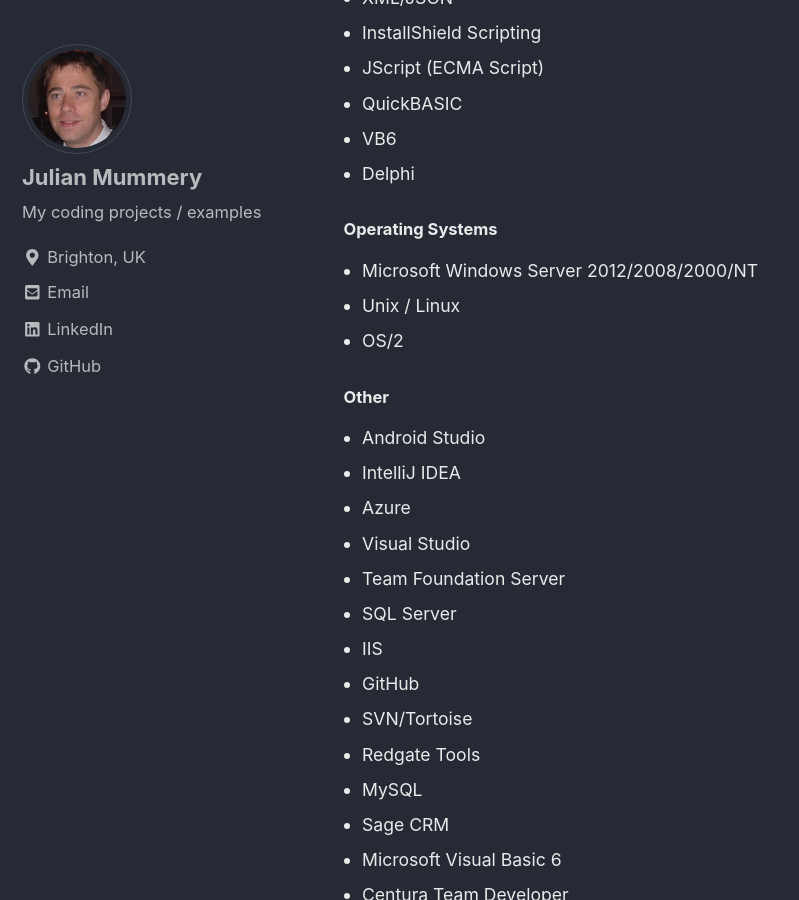
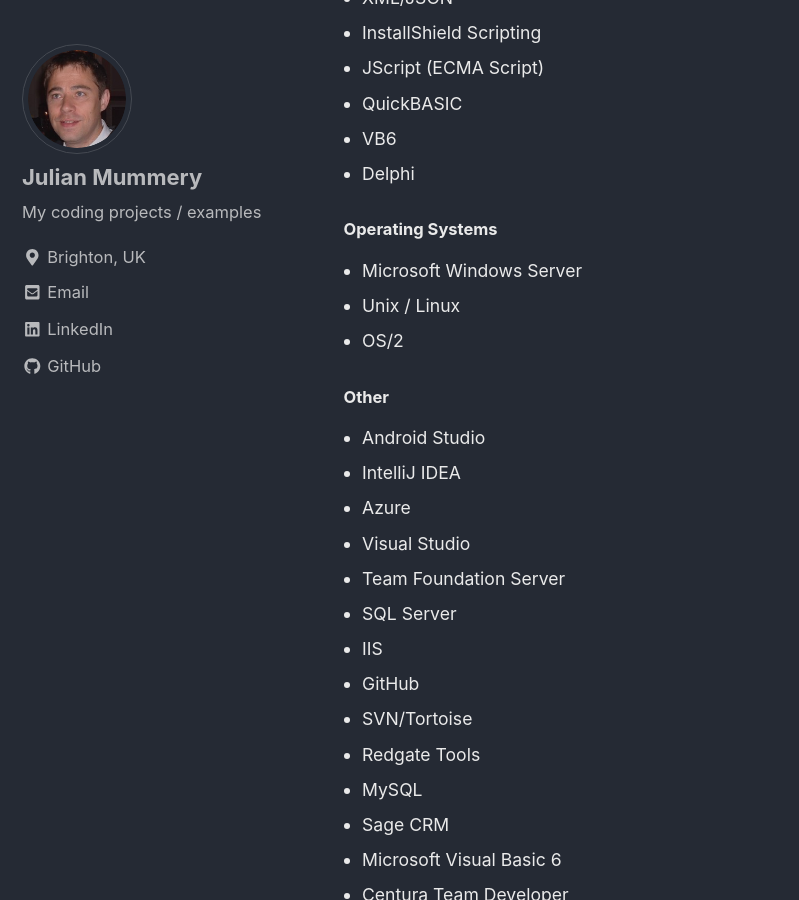
Before and after one commit to julianmummery/julianmummery.github.io, a Jekyll site: the page built from _pages/about.md, in a window 1280 px wide and 900 px high, scrolled down 2544 px. Shown: the whole window, without its empty margins (0-799 px from the left). Built offline with Jekyll 4.4.1, drawn with Linux system fonts in a browser that asks for light colours; nearby versions of some CDN libraries.

Commit message:
Update about.md

```diff
--- a/_pages/about.md
+++ b/_pages/about.md
@@ -59,7 +59,7 @@
 
 <h5 style="padding-left:1.3em;">Operating Systems</h5>
 <ul style="font-size:0.80em;">
-  <li>Microsoft Windows Server 2012/2008/2000/NT</li>
+  <li>Microsoft Windows Server</li>
   <li>Unix / Linux</li>
   <li>OS/2</li>
 </ul>
```
